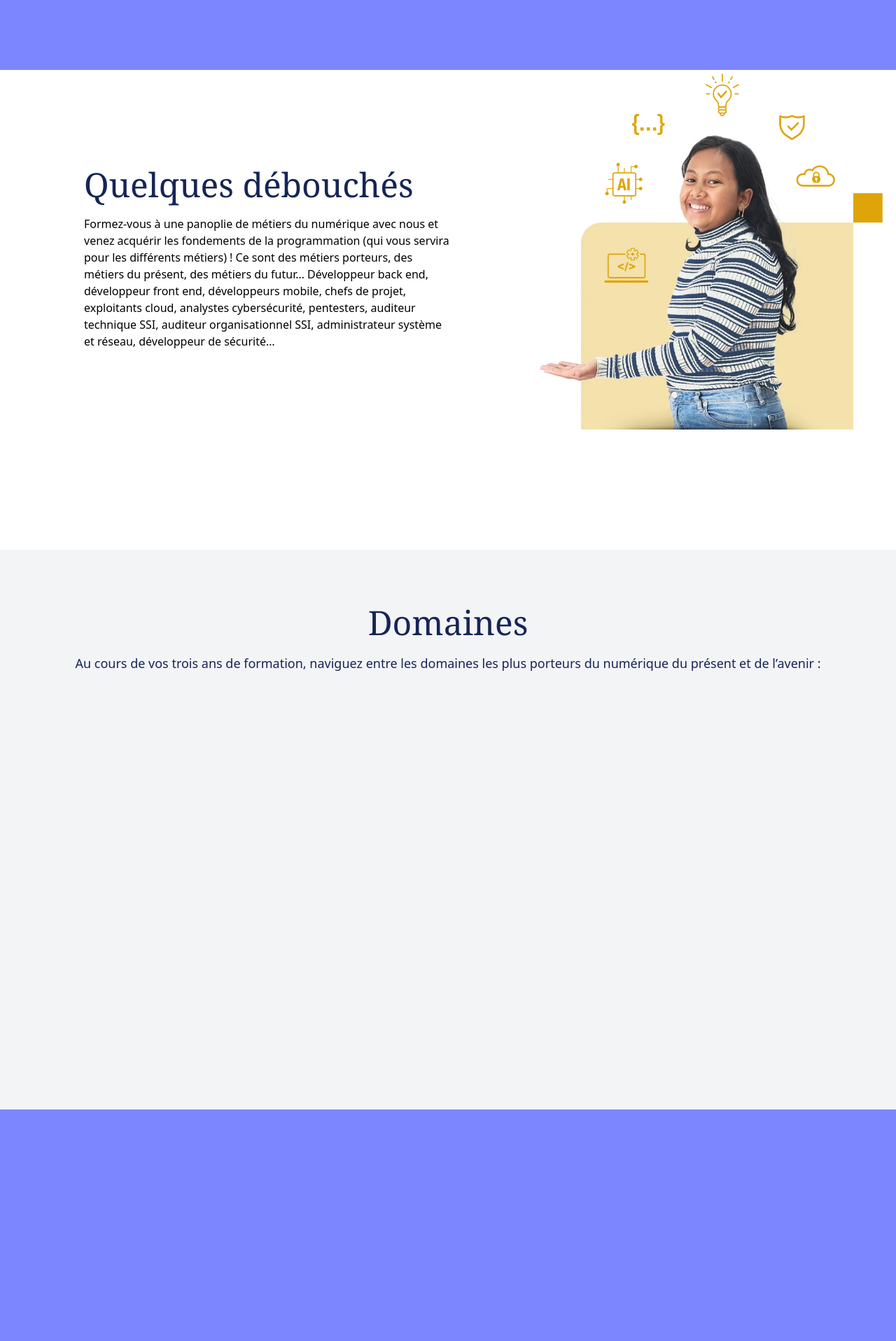
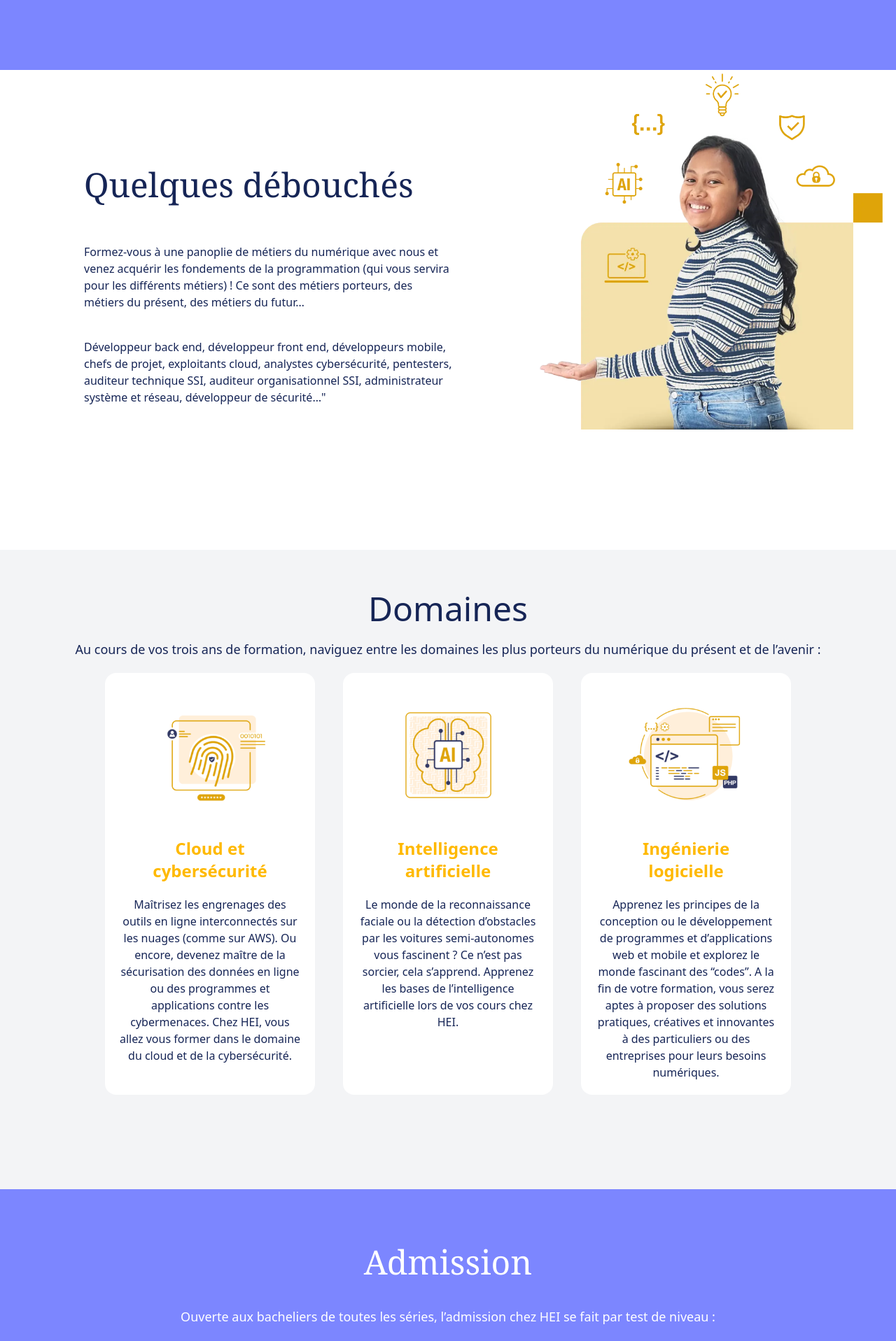
Before and after one commit to Andry-Tokiniaina/Web2-TD1-React, a React (Vite) app: page / in a window 1280 px wide. Shown: the part 2220-4137 px from the top of the page at 70% size. Built offline with nearby package versions, Linux system fonts and the light colour scheme.

Commit message:
ajout de nouvelles sections et arrangement de la forme du code

```diff
--- a/src/App.jsx
+++ b/src/App.jsx
@@ -1,74 +1,21 @@
+import { AdmissionEtapes } from "./components/AdmissionEtapes"
+import DomaineWidget from "./components/DomaineWidget"
 import LogoListe from "./components/LogoListe"
 import NavListe from "./components/NavListe"
 import Pargraphe from "./components/Paragraphe"
 import PargrapheTitre from "./components/ParagrapheTitre"
+import { ProgrammePart } from "./components/ProgrammePart"
+import {Infos,liens,Debouches,Domaines,ProgrammeText,Techno,TechnoListeLigne1,
+  TechnoListeLigne2,Partenaires,PartenairesListe1,PartenairesListe2,Admission,
+  ProgrammePartText} from "./texts"
 
 function App() {
-
-  let Infos= [
-    {
-      titre : "+3ans",
-      texte : "Depuis 3 ans, nous formons ceux qui décodent\
-       le futur, aux métiers de l’informatique. Nous sommes un groupe d’experts,\
-        de professionnels et des passionnés de l’informatique de Madagascar et du monde entier."
-    },
-    {
-      titre:"+250 étudiants",
-      texte : "Plus de 250 étudiants et plus d’une dizaine d’entreprises ont déjà fait\
-       confiance à notre formation habilitée par l’État malgache.\
-        Avec eux tous, nous sommes fiers de pouvoir parler de la “grande famille HEI”."
-
-    },
-    {
-      titre : "Notre mission",
-      texte : "Notre mission est d’amener des jeunes malgaches sur des domaines porteurs comme\
-       l’intelligence artificielle, la cybersécurité ou la programmation afin de favoriser leur\
-        employabilité et le développement de Madagascar."
-    }
-  ]
-  let liens = [
-    {texte: "Accueil".toUpperCase()},{texte:"Actualités".toUpperCase()},{texte:"Bourses d'études".toUpperCase()},{texte:"Inscription".toUpperCase()}
-  ]
-  let Debouches = [{
-    titre : "Quelques débouchés",texte : "Formez-vous à une panoplie de métiers du numérique avec\
-     nous et venez acquérir les fondements de la programmation (qui vous servira pour les différents métiers)\
-      ! Ce sont des métiers porteurs, des métiers du présent, des métiers du futur…\n \
-      Développeur back end, développeur front end, développeurs mobile, chefs de projet, exploitants cloud,\
-       analystes cybersécurité, pentesters, auditeur technique SSI, auditeur organisationnel SSI, administrateur\
-        système et réseau, développeur de sécurité…"
-  }]
-  let ProgrammeText = [{
-    titre:"Le programme pédagogique",
-    texte:"Suivant le système LMD, jusqu’au Master, notre formation repose sur un programme pédagogique conçu\
-     en adéquation avec les attentes du marché. La formation est sanctionnée par un diplôme de Licence et de\
-      Master en Informatique reconnu par le MESupRes de Madagascar."
-  }]
-  let Techno = [{
-    titre: "Les technos et langages utilisées",
-    texte : "Nos étudiants sont formés à l’utilisation et à la maîtrise des langages de programmation Java et\
-     JavaScript. Ces deux langages occupent une place de choix dans le domaine du développement logiciel et du web,\
-      offrant une polyvalence et une robustesse appréciées par les développeurs à travers le monde."
-  }]
-  let TechnoListeLigne1 = [{url : "src\\assets\\Java.png"},{url : "src\\assets\\python.png"},{url : "src\\assets\\JS.png"},
-    {url : "src\\assets\\C.png"},{url : "src\\assets\\TS.png"}]
-  let TechnoListeLigne2 = [{url : "src\\assets\\docker.png"},{url : "src\\assets\\next.png"},
-    {url : "src\\assets\\aws.png"},{url : "src\\assets\\serverless.png"},{url : "src\\assets\\react.png"},{url : "src\\assets\\openapi.png"}
-  ]
-
-  let Partenaires = [{
-    titre:"Nos partenaires",
-    texte : "L’employabilité de nos étudiants se base sur la pertinence  de notre programme pédagogique et de la\
-     composition de notre corps enseignant mais aussi du soutien et la collaboration des entreprises partenaires"
-  }]
-  let PartenairesListe1 = [{url : "src\\assets\\LOGO-NEXTA.webp"},{url : "src\\assets\\PN_Logo_baseline_color_ENG.png"},
-    {url : "src\\assets\\Yooz-2023-Logo-2.webp"},{url : "src\\assets\\logo-etech.png"},{url : "src\\assets\\logo_emit.png"}]
-  let PartenairesListe2 = [{url : "src\\assets\\Logo-Numer-vf.png"},{url : "src\\assets\\bp-logo-full-1536x497.webp"},
-    {url : "src\\assets\\YIF_LOGO_512x512_BL_on_WH-1.webp"},{url :"src\\assets\\logo-kante-company-1.png"}]
-
 
   return (
     <>
     <div className="h-screen w-full">
+
+      {/* ******************************************************************************************************************************* */}
       <div className="h-1/7 bg-blue-950 flex flex-row justify-around items-center">
         <div>
           <img src="src\assets\cropped-Logo-e1662790239183.png" alt="" className="h-18"/>
@@ -79,10 +26,12 @@ function App() {
         </div>
       </div>
 
+      {/* ******************************************************************************************************************************* */}
       <div className="h-6/7 bg-amber-400">
 
       </div>
 
+      {/* ******************************************************************************************************************************* */}
       <div className="h-screen w-full flex flex-row justify-center p-20">
         <div className="w-3/7 flex items-center justify-center">
           <img src="src\assets\A-propos-left-1.webp" alt="" className="p-6"/>
@@ -93,9 +42,10 @@ function App() {
         </div>
       </div>
 
+      {/* ******************************************************************************************************************************* */}
       <div className="bg-indigo-400 h-9/10 flex flex-col items-center py-10 px-50 text-center">
-        <h1 className="text-5xl font-bold font-serif">L'équipe pédagogique</h1>
-        <p className="text-lg">
+        <h1 className="text-5xl font-medium font-serif text-blue-50">L'équipe pédagogique</h1>
+        <p className="text-lg text-blue-50">
           Notre équipe pédagogique se compose d’experts nationaux et internationaux de l’informatique,
            de la cybersécurité, de l’intelligence artificielle, dont un ingénieur chez Google.
             Ils sont passionnés par l’informatique et sont engagés vers l’excellence.
@@ -104,29 +54,50 @@ function App() {
         </p>
       </div>
 
+      {/* ******************************************************************************************************************************* */}
       <div className="h-6/7 flex">
         <div className="w-3/5 p-30">
           <PargrapheTitre elements={Debouches}/>
+          <p className="text-blue-950">
+            Développeur back end, développeur front end, développeurs mobile, chefs de projet, exploitants cloud,
+            analystes cybersécurité, pentesters, auditeur technique SSI, auditeur organisationnel SSI, administrateur
+            système et réseau, développeur de sécurité…"
+        </p>
         </div>
         <div>
           <img src="src\assets\IMG-02-e1720543344824-987x1024-1.webp" alt="" className="h-3/4"/>
         </div>
       </div>
 
-      <div className="h-screen bg-gray-100 flex flex-col items-center p-15 text-center">
-        <h1 className="font-medium text-5xl font-serif text-blue-950 p-5">Domaines</h1>
+      {/* ******************************************************************************************************************************* */}
+      <div className="h-8/7 bg-gray-100 flex flex-col items-center p-10 text-center">
+        <h1 className="font-medium text-5xl text-blue-950 p-5">Domaines</h1>
         <p className="text-blue-950 text-lg">
           Au cours de vos trois ans de formation,
            naviguez entre les domaines les plus porteurs
             du numérique du présent et de l’avenir :
         </p>
+        <DomaineWidget elements={Domaines}/>
       </div>
 
-      <div className="h-6/7 bg-indigo-400">
-
+      {/* ******************************************************************************************************************************* */}
+      <div className="h-15/16 bg-indigo-400 flex flex-col text-center py-15 px-30">
+        <h2 className="text-white text-5xl font-serif font-medium p-5">Admission</h2>
+        <p className="text-white font-medium p-5 text-lg">
+          Ouverte aux bacheliers de toutes les séries, l’admission chez HEI se fait par test de niveau :
+        </p>
+        <p className="text-white font-medium text-lg">
+          une épreuve de français niveau B2 et d’une épreuve de mathématiques niveau Terminale D.
+        </p>
+        <AdmissionEtapes elements={Admission}/>
+        <div className="flex justify-evenly py-5">
+          <div className="p-5 border-2 border-white text-white rounded font-bold">Inscrivez-vous ici</div>
+          <div className="p-5 bg-blue-950 text-white font-bold">Résultats concours</div>
+        </div>
       </div>
 
-      <div className="h-4/5 flex px-35 py-20">
+      {/* ******************************************************************************************************************************* */}
+      <div className="h-4/5 flex px-35 py-10">
         <div className="w-1/2"><img src="src\assets\IMG-03-e1720537524581-1024x950-1.webp" alt="" className="h-1/1"/></div>
         <div className="w-1/2">
           <PargrapheTitre elements={ProgrammeText}/>
@@ -134,20 +105,64 @@ function App() {
         </div>
       </div>
 
-      <div className="h-screen">
+      {/* ******************************************************************************************************************************* */}
+      <div className="h-9/8 p-10">
+        <div className="flex justify-center h-1/3 p-5"><ProgrammePart elements={ProgrammePartText}/></div>
+        <div className="flex justify-center h-2/3">
+          <img src="src\assets\Mask-group-1.webp" alt="" className="w-1/4 px-5 h-1/1"/>
+          <img src="src\assets\Mask-group-2.webp" alt="" className="w-1/4 px-5 h-1/1"/>
+          <img src="src\assets\Mask-group-3.webp" alt="" className="w-1/4 px-5 h-1/1"/>
+        </div>
 
       </div>
 
-      <div className="h-5/6 text-center px-40 bg-gray-100">
+      {/* ******************************************************************************************************************************* */}
+      <div className="h-5/6 text-center px-40 bg-gray-100 py-10">
         <PargrapheTitre elements={Techno}/>
         <LogoListe elements={TechnoListeLigne1}/>
         <LogoListe elements={TechnoListeLigne2}/>
       </div>
 
-      <div className="h-5/6 text-center px-40">
+      {/* ******************************************************************************************************************************* */}
+      <div className="h-5/6 text-center px-40 py-10">
         <PargrapheTitre elements={Partenaires}/>
         <LogoListe elements={PartenairesListe1}/>
         <LogoListe elements={PartenairesListe2}/>
+      </div>
+
+      {/* ******************************************************************************************************************************* */}
+      <div className="h-1/2 bg-blue-950 flex justify-around items-center px-15">
+        <div className="w-1/6 text-white">
+          <p className="py-5 font-medium">Formation habilitée par l’Etat suivant le système LMD</p>
+          <p className="py-5 font-medium">Habilitation MESupRes n°31309/2023</p>
+        </div>
+
+        <div className="w-1/6">
+          <p className="text-white  font-medium">
+            <h1 className="font-bold text-2xl">Adresse</h1>
+            <p className="py-5">II J 161 R Ambodivoanjo</p>
+            <p className="">Ivandry Antananarivo</p>
+            <p className="py-5">101, Madagascar</p>
+          </p>
+
+        </div>
+        <div className="w-1/6">
+          <h1 className="font-bold text-2xl text-white">Navigation</h1>
+          <ul className="text-white  font-medium">
+            <li className="py-5">Accueil</li>
+            <li className="">Actualités</li>
+            <li className="py-5">Bourses d'études</li>
+            <li className="">Inscription</li>
+          </ul>
+        </div>
+        <div className="w-1/6">
+          2
+        </div>
+      </div>
+
+      {/* ******************************************************************************************************************************* */}
+      <div className="flex items-center justify-center font-bold text-gray-500 py-2">
+        © HEI MADAGASCAR
       </div>
 
     </div>
--- /dev/null
+++ b/src/components/AdmissionEtapes.jsx
@@ -0,0 +1,12 @@
+export function AdmissionEtapes({elements}) {
+    return (
+        <div className="flex justify-center h-1/2">
+            {elements.map((element)=>(
+                <div className={element.couleur}>
+                    <h1 className="font-bold text-white py-2 text-5xl">{element.index}</h1>
+                    <p className="text-blue-950"><span className="font-bold">{element.titre}</span>{element.texte}</p>
+                </div>
+            ))}
+        </div>
+    )
+}
--- /dev/null
+++ b/src/components/DomaineWidget.jsx
@@ -0,0 +1,16 @@
+function DomaineWidget({elements}) {
+    return (
+        <div className="flex justify-center">
+        {
+            elements.map((element)=>(
+            <div className="w-1/4 bg-white rounded-2xl p-5 m-5 flex flex-col items-center text-center">
+                <img src={element.image} alt="" className="w-3/4"/>
+                <h1 className="text-amber-400 text-2xl font-bold p-5">{element.titre}</h1>
+                <p className="text-blue-950">{element.description}</p>
+            </div>
+            ))
+        }
+        </div>
+    )
+}
+export default DomaineWidget
--- a/src/components/LogoListe.jsx
+++ b/src/components/LogoListe.jsx
@@ -3,7 +3,7 @@ function LogoListe({elements}) {
         <ul className="flex flex-row  items-center">
         {elements.map((element)=>(
             <li>
-                <img src={element.url} alt="" className="w-70 p-15"/>
+                <img src={element.url} alt="" className="w-70 px-15 py-5"/>
             </li>
         ))}
         </ul>
--- a/src/components/ParagrapheTitre.jsx
+++ b/src/components/ParagrapheTitre.jsx
@@ -3,8 +3,8 @@ function PargrapheTitre({elements}) {
         <>
             {elements.map((element) => (
                 <div>
-                    <h1 className="text-5xl text-blue-950 font-serif py-5">{element.titre}</h1>
-                    <p>{element.texte}</p>
+                    <h1 className="text-5xl text-blue-950 font-serif py-5 font-medium">{element.titre}</h1>
+                    <p className="py-10 text-blue-950">{element.texte}</p>
                 </div>
             )) }
         </>
--- /dev/null
+++ b/src/components/ProgrammePart.jsx
@@ -0,0 +1,12 @@
+export function ProgrammePart({elements}) {
+    return (
+        <>
+        {elements.map((element)=>(
+            <div className="w-1/6 h-9/10 bg-yellow-100 rounded-2xl p-5 m-5">
+                <h1 className="text-amber-300 font-bold text-5xl p-2">25%</h1>
+                <p className="text-blue-950 font-bold text-xl">{element}</p>
+            </div>
+        ))}
+        </>
+    )
+}
--- /dev/null
+++ b/src/texts.jsx
@@ -0,0 +1,94 @@
+export  let Infos= [
+    {
+      titre : "+3ans",
+      texte : "Depuis 3 ans, nous formons ceux qui décodent\
+       le futur, aux métiers de l’informatique. Nous sommes un groupe d’experts,\
+        de professionnels et des passionnés de l’informatique de Madagascar et du monde entier."
+    },
+    {
+      titre:"+250 étudiants",
+      texte : "Plus de 250 étudiants et plus d’une dizaine d’entreprises ont déjà fait\
+       confiance à notre formation habilitée par l’État malgache.\
+        Avec eux tous, nous sommes fiers de pouvoir parler de la “grande famille HEI”."
+
+    },
+    {
+      titre : "Notre mission",
+      texte : "Notre mission est d’amener des jeunes malgaches sur des domaines porteurs comme\
+       l’intelligence artificielle, la cybersécurité ou la programmation afin de favoriser leur\
+        employabilité et le développement de Madagascar."
+    }
+  ]
+export  let liens = [
+    {texte: "Accueil".toUpperCase()},{texte:"Actualités".toUpperCase()},{texte:"Bourses d'études".toUpperCase()},{texte:"Inscription".toUpperCase()}
+  ]
+export  let Debouches = [{
+    titre : "Quelques débouchés",texte : "Formez-vous à une panoplie de métiers du numérique avec\
+     nous et venez acquérir les fondements de la programmation (qui vous servira pour les différents métiers)\
+      ! Ce sont des métiers porteurs, des métiers du présent, des métiers du futur…"
+  }]
+
+export  let Domaines = [{image : "src\\assets\\Cloud-et-cybersecurite_Plan-de-travail-1-300x300.png", titre : "Cloud et cybersécurité"
+    ,description : "Maîtrisez les engrenages des outils en ligne interconnectés sur les nuages (comme sur AWS).\
+     Ou encore, devenez maître de la sécurisation des données en ligne ou des programmes et applications contre les cybermenaces.\
+      Chez HEI, vous allez vous former dans le domaine du cloud et de la cybersécurité."
+  },{image : "src\\assets\\Intelligence-artificielle_Plan-de-travail-1-300x300.png", titre : "Intelligence artificielle",
+    description : "Le monde de la reconnaissance faciale ou la détection d’obstacles par les voitures semi-autonomes vous fascinent ?\
+     Ce n’est pas sorcier, cela s’apprend. Apprenez les bases de l’intelligence artificielle lors de vos cours chez HEI."
+  },{image : "src\\assets\\Ingenierie-logicielle_Plan-de-travail-1-1-300x300.png", titre : "Ingénierie logicielle",
+    description : "Apprenez les principes de la conception ou le développement de programmes et d’applications web et mobile\
+     et explorez le monde fascinant des “codes”. A la fin de votre formation, vous serez aptes à proposer des solutions pratiques,\
+      créatives et innovantes à des particuliers ou des entreprises pour leurs besoins numériques."
+  }]
+
+export  let ProgrammeText = [{
+    titre:"Le programme pédagogique",
+    texte:"Suivant le système LMD, jusqu’au Master, notre formation repose sur un programme pédagogique conçu\
+     en adéquation avec les attentes du marché. La formation est sanctionnée par un diplôme de Licence et de\
+      Master en Informatique reconnu par le MESupRes de Madagascar."
+  }]
+export  let Techno = [{
+    titre: "Les technos et langages utilisées",
+    texte : "Nos étudiants sont formés à l’utilisation et à la maîtrise des langages de programmation Java et\
+     JavaScript. Ces deux langages occupent une place de choix dans le domaine du développement logiciel et du web,\
+      offrant une polyvalence et une robustesse appréciées par les développeurs à travers le monde."
+  }]
+export  let TechnoListeLigne1 = [{url : "src\\assets\\Java.png"},{url : "src\\assets\\python.png"},{url : "src\\assets\\JS.png"},
+    {url : "src\\assets\\C.png"},{url : "src\\assets\\TS.png"}]
+export  let TechnoListeLigne2 = [{url : "src\\assets\\docker.png"},{url : "src\\assets\\next.png"},
+    {url : "src\\assets\\aws.png"},{url : "src\\assets\\serverless.png"},{url : "src\\assets\\react.png"},{url : "src\\assets\\openapi.png"}
+  ]
+
+export  let Partenaires = [{
+    titre:"Nos partenaires",
+    texte : "L’employabilité de nos étudiants se base sur la pertinence  de notre programme pédagogique et de la\
+     composition de notre corps enseignant mais aussi du soutien et la collaboration des entreprises partenaires"
+  }]
+export  let PartenairesListe1 = [{url : "src\\assets\\LOGO-NEXTA.webp"},
+    {url : "src\\assets\\PN_Logo_baseline_color_ENG.png"},
+    {url : "src\\assets\\Yooz-2023-Logo-2.webp"},{url : "src\\assets\\logo-etech.png"},{url : "src\\assets\\logo_emit.png"
+    }]
+export  let PartenairesListe2 = [{url : "src\\assets\\Logo-Numer-vf.png"},
+    {url : "src\\assets\\bp-logo-full-1536x497.webp"},
+    {url : "src\\assets\\YIF_LOGO_512x512_BL_on_WH-1.webp"},
+    {url :"src\\assets\\logo-kante-company-1.png"
+    }]
+export let Admission = [{
+    couleur : "bg-yellow-100 w-5/16 text-left p-10",
+    index : "01",
+    titre : "Dépôt de dossiers",
+    texte : ": pour les bacheliers de toutes séries sans limite d’âge"
+},{
+    couleur : "bg-yellow-200 w-5/16 text-left p-10",
+    index : "02",
+    titre : "Test de niveau",
+    texte : ": composé d’une épreuve de français niveau B2 et d’une épreuve de mathématiques niveau Terminale D"
+},{
+    couleur : "bg-yellow-400 w-5/16 bg-opacity-5 text-left p-10",
+    index : "03",
+    titre : "Inscription définitive",
+    texte : "(si test réussi)"
+}]
+export let ProgrammePartText = ["Apprentissage théoriques en présentiel","Apprentissage théoriques en présentiel","Travaux individuels de l’étudiant"
+    ,"Apprentissage en entreprise"
+]
```
